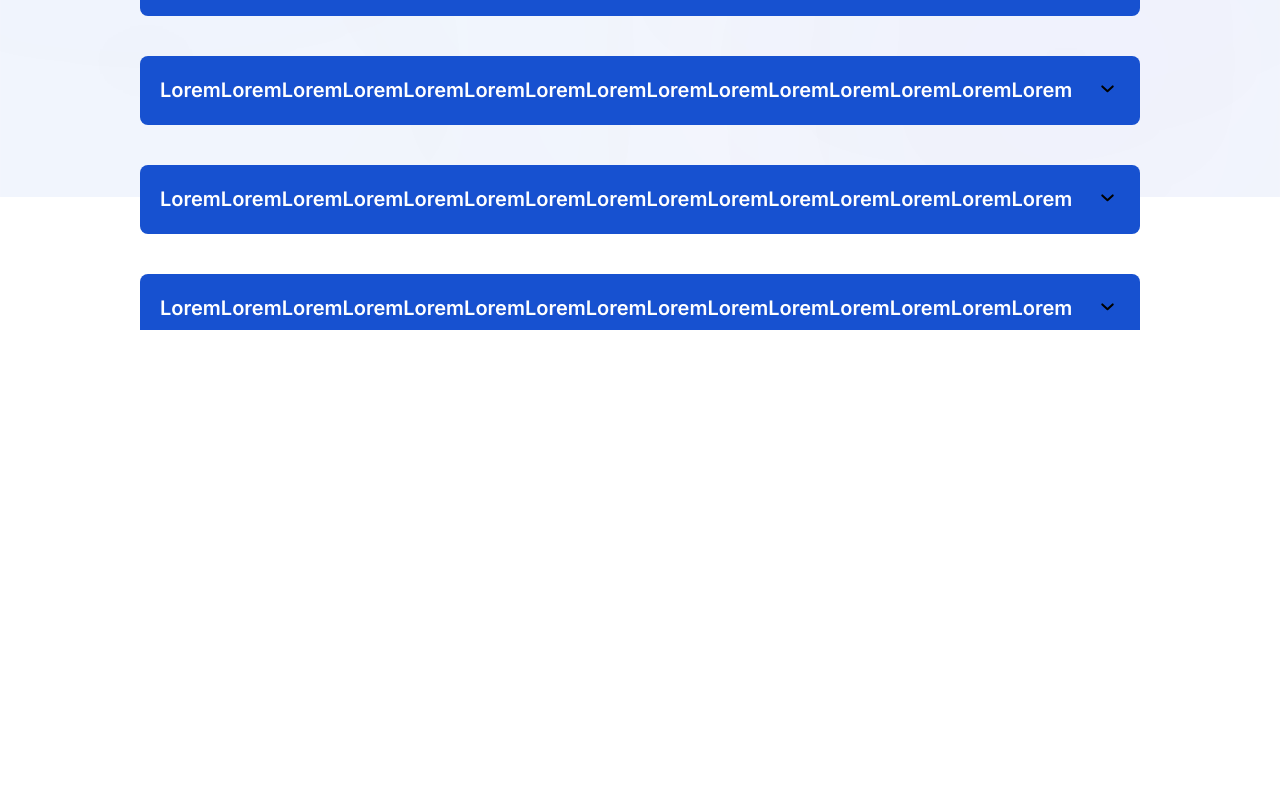
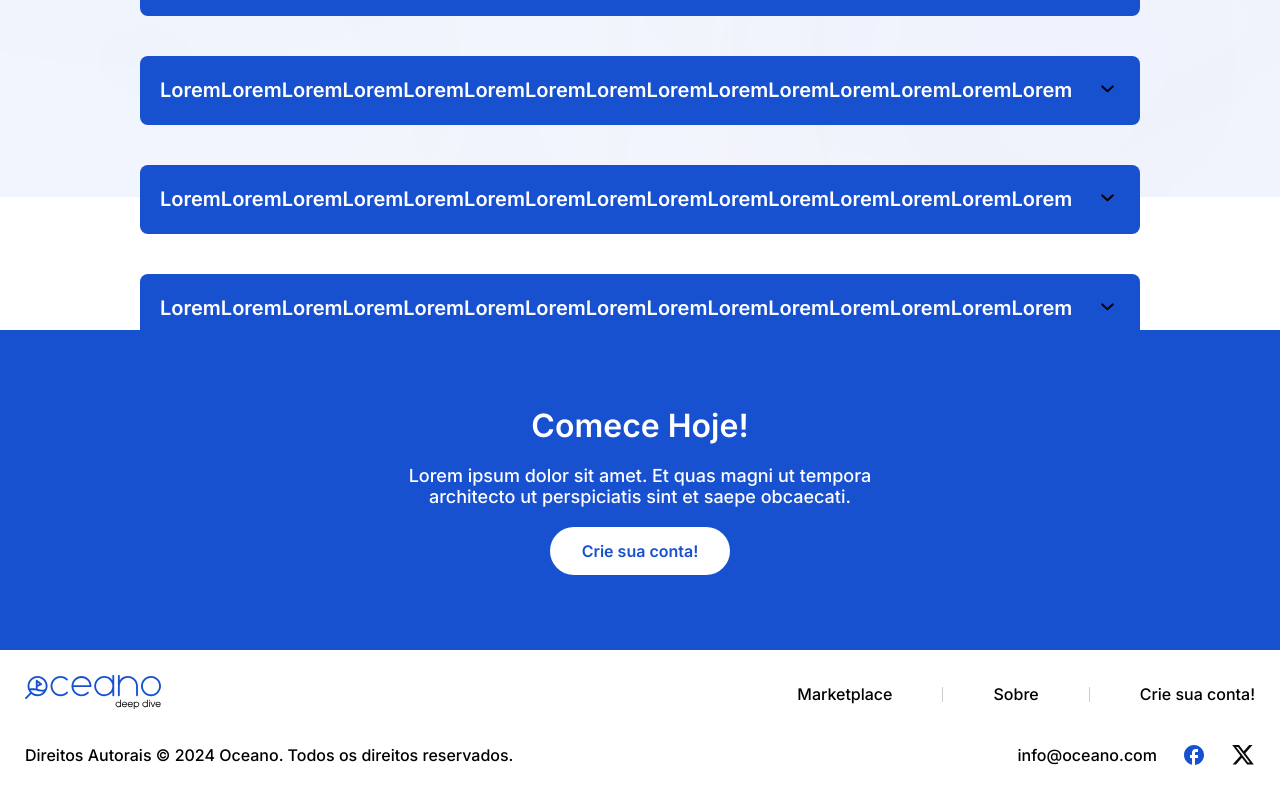
Before and after one commit to tnkerer/oceano-cashback-monorepo, a Next.js app in the folder deepdive-dashboard/: page / in a window 1280 px wide. Shown: the part 3670-4470 px from the top of the page. Before the commit the page ends 4000 px from the top, so only its background shows below. Built offline with nearby package versions, Linux system fonts and the light colour scheme; no server answers.

Commit message:
feat: add final landing page

```diff
--- /dev/null
+++ b/deepdive-dashboard/components/LandingPage/components/LPFooter/index.tsx
@@ -0,0 +1,78 @@
+import Image from 'next/image'
+
+import styles from './styles.module.scss'
+
+import bluelogo from '@/public/assets/brand/bluelogo.svg'
+import facebook from '@/public/assets/social/facebook.svg'
+import xsocial from '@/public/assets/social/twitter.svg'
+
+const LPFooter = () => {
+  return (
+    <div className={styles.container}>
+      <div className={styles.ctaContainer}>
+        <div className={styles.cta}>
+          <div className={styles.title}>
+            Comece Hoje!
+          </div>
+
+          <div className={styles.text}>
+            Lorem ipsum dolor sit amet. Et quas magni ut tempora architecto ut perspiciatis sint et saepe obcaecati.
+          </div>
+
+          <div className={styles.button}>
+            Crie sua conta!
+          </div>
+        </div>
+      </div>
+
+      <div className={styles.footerContainer}>
+        <div className={styles.firstRow}>
+          <div className={styles.logo}>
+            <Image src={bluelogo} alt='Logo' />
+          </div>
+
+          <div className={styles.optionsContainer}>
+            <div className={styles.option} onClick={() => window.open('/discounts', '_self')}>
+              Marketplace
+            </div>
+
+            <div className={styles.line} />
+
+            <div className={styles.option} onClick={() => window.open('/about', '_self')}>
+              Sobre
+            </div>
+
+            <div className={styles.line} />
+
+            <div className={styles.option} onClick={() => window.open('/register', '_self')}>
+              Crie sua conta!
+            </div>
+          </div>
+        </div>
+
+        <div className={styles.secondRow}>
+          <div className={styles.rights}>
+            Direitos Autorais © 2024 Oceano. Todos os direitos reservados.
+          </div>
+
+          <div className={styles.social}>
+            <div className={styles.email}>
+              info@oceano.com
+            </div>
+
+            <div className={styles.socialButton}>
+              <Image src={facebook} alt='Facebook' />
+            </div>
+
+            <div className={styles.socialButton}>
+            <Image src={xsocial} alt='X' />
+
+            </div>
+          </div>
+        </div>
+      </div>
+    </div>
+  )
+}
+
+export default LPFooter
--- /dev/null
+++ b/deepdive-dashboard/components/LandingPage/components/LPFooter/styles.module.scss
@@ -0,0 +1,139 @@
+.container {
+  width: 100%;
+  display: flex;
+  flex-direction: column;
+
+  .ctaContainer {
+    width: 100%;
+    height: 320px;
+    display: flex;
+    flex-direction: column;
+    justify-content: center;
+    align-items: center;
+    background: #1751D0;
+
+    .cta{
+      display: flex;
+      flex-direction: column;
+      align-items: center;
+      justify-content: center;
+      gap: 20px;
+      text-align: center;
+      color: white;
+
+      .title {
+        font-size: 32px;
+        font-style: normal;
+        font-weight: 600;
+        line-height: normal;
+      }
+
+      .text {
+        width: 540px;
+        font-size: 18px;
+        font-style: normal;
+        font-weight: 500;
+        line-height: normal;
+      }
+
+      .button {
+        background: white;
+        color: #1751D0;
+        padding: 14px 32px;
+        border-radius: 100px;
+        transition: 0.3s;
+
+        font-size: 16px;
+        font-style: normal;
+        font-weight: 600;
+        line-height: 20px;
+
+        &:hover {
+          cursor: pointer;
+          color: white;
+          background: #1751D0;
+          outline: 1px solid white;
+        }
+      }
+    }
+  }
+
+  .footerContainer {
+    width: 100%;
+    height: 150px;
+    display: flex;
+    flex-direction: column;
+    gap: 30px;
+    padding: 25px;
+
+    .firstRow {
+      width: 100%;
+      display: flex;
+      justify-content: space-between;
+
+      .logo {
+        transition: 0.3s;
+
+        &:hover {
+          cursor: pointer;
+          filter: brightness(100%);
+        }
+      }
+
+      .optionsContainer {
+        display: flex;
+        align-items: center;
+        gap: 50px;
+
+        .line {
+          width: 1px;
+          height: 15px;
+          background: rgba(10, 9, 11, 0.20);
+        }
+
+        .option {
+          font-size: 16px;
+          font-style: normal;
+          font-weight: 500;
+          line-height: 24px;
+          transition: 0.3s;
+
+          &:hover {
+            cursor: pointer;
+            font-size: 18px;
+            color: #1751D0;
+          }
+        }
+      }
+    }
+
+    .secondRow {
+      width: 100%;
+      display: flex;
+      justify-content: space-between;
+
+      .rights {
+        font-size: 16px;
+        font-style: normal;
+        font-weight: 500;
+        line-height: 24px;
+      }
+
+      .social {
+        display: flex;
+        gap: 25px;
+
+        .email {
+          font-size: 16px;
+          font-style: normal;
+          font-weight: 500;
+          line-height: 24px;
+        }
+
+        .socialButton {
+          cursor: pointer;
+        }
+      }
+    }
+  }
+}
--- a/deepdive-dashboard/components/LandingPage/index.tsx
+++ b/deepdive-dashboard/components/LandingPage/index.tsx
@@ -1,8 +1,10 @@
 import Image from 'next/image'
-import NavbarLandingPage from './components/NavbarLandingPage'
 
 import styles from './styles.module.scss'
+
+import NavbarLandingPage from './components/NavbarLandingPage'
 import FAQCard from './components/FAQCard'
+import LPFooter from './components/LPFooter'
 
 import business1 from '@/public/assets/business/business1.svg'
 import business2 from '@/public/assets/business/business2.svg'
@@ -363,6 +365,10 @@ const LandingPage = () => {
             <FAQCard answer='Lorem LoremLoremLoremLoremLoremLoremLoremLoremLoremLoremLoremLoremLoremLoremLoremLorem' question='LoremLoremLoremLoremLoremLoremLoremLoremLoremLoremLoremLoremLoremLoremLorem' />
           </div>
         </div>
+
+        <div className={styles.footerContainer}>
+          <LPFooter />
+        </div>
       </div>
     </div>
   )
```
Also changed, not shown: deepdive-dashboard/components/LandingPage/components/Footer/index.tsx (deleted), deepdive-dashboard/components/LandingPage/components/Footer/styles.module.scss (deleted), deepdive-dashboard/components/LandingPage/styles.module.scss (line endings or trailing spaces), deepdive-dashboard/public/assets/social/facebook.svg, deepdive-dashboard/public/assets/social/twitter.svg.
